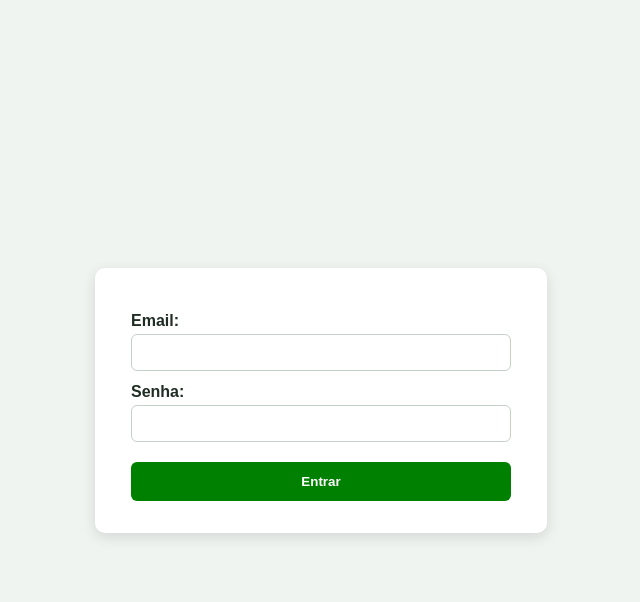
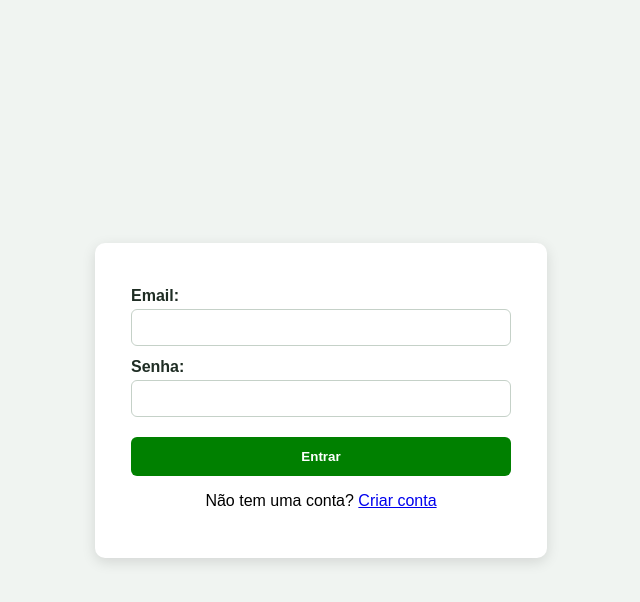
Before and after one commit to luismiguel-c/ecotech, a PHP site: page /teladelogin.php in a window 1280 px wide. Shown: the top 602 px of the page, without its empty margins (319-959 px from the left). Run offline with PHP 8.4, Linux system fonts and the light colour scheme.

Commit message:
fix: adiciona link para criar conta na tela de login

```diff
--- a/PPI/PAGLOGIN/teladelogin.php
+++ b/PPI/PAGLOGIN/teladelogin.php
@@ -13,6 +13,11 @@
         <input type="password" name="senha" required><br>
 
         <input type="submit" value="Entrar">
+
+        <p style="text-align:center; margin-top:16px;">
+            Não tem uma conta? <a href="criarconta.php">Criar conta</a>
+        </p>
     </form>
+
 </body>
 </html>
```
